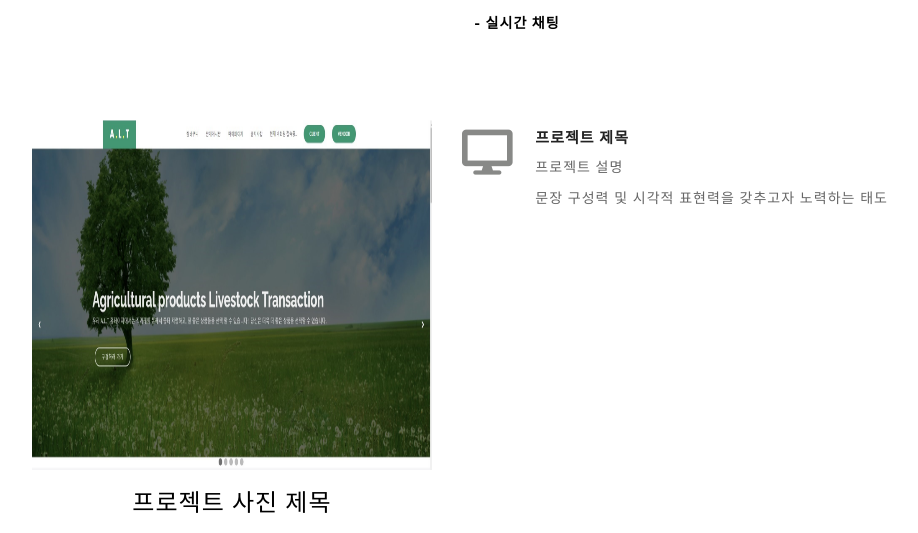
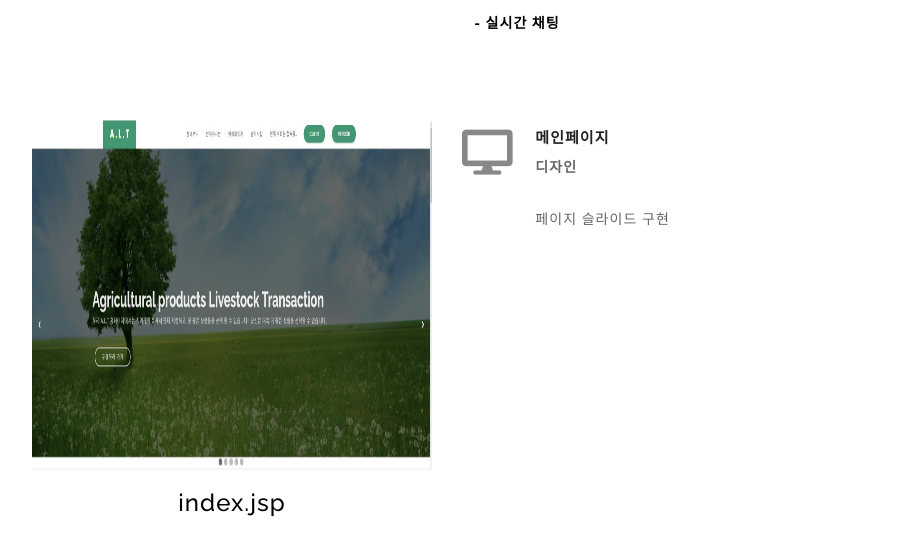
Before and after one commit to twinklecherry/portflio, a plain HTML site: page portfolio_mypro_board.html in a window 1280 px wide. Shown: the part 1280-1813 px from the top of the page, without its empty margins (123-1041 px from the left). Drawn offline with Linux system fonts and the light colour scheme; some packages are replaced by stand-ins of ours.

Commit message:
Update portfolio_mypro_board.html

```diff
--- a/portfolio_mypro_board.html
+++ b/portfolio_mypro_board.html
@@ -163,7 +163,7 @@
 	              <div class="img-team">
 	                <img src="images/mypro_board/포트폴리오1.jpg" alt="" style="width:400px;height:350px;">
 	              </div>
-	              <h3>프로젝트 사진 제목</h3>
+	              <h3>index.jsp</h3>
 	              <div class="team-social">
 	                <ul class="list-inline social-list">
 	                </ul>
@@ -178,9 +178,9 @@
 
 								<div class="about-icon"><i class="fa fa-desktop"></i></div>
                 <div class="about-detail">
-                  <h4>프로젝트 제목</h4>
-                  <p>프로젝트 설명</p>
-									<p>문장 구성력 및 시각적 표현력을 갖추고자 노력하는 태도</p>
+                  <h4>메인페이지</h4>
+                  <p><strong>디자인</strong></p><br>
+									<p>페이지 슬라이드 구현</p>
                 </div>
               </div>
             </div>
```
